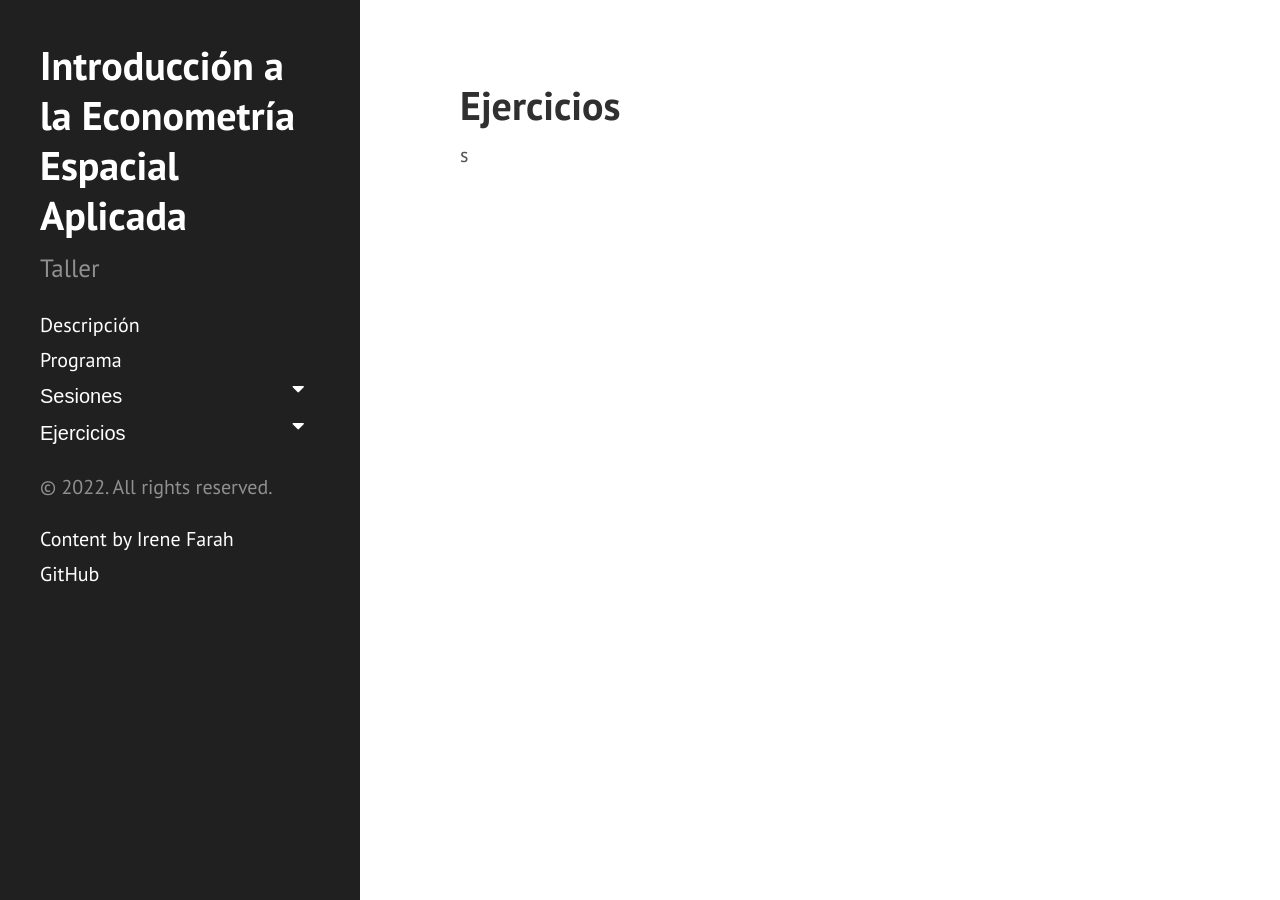
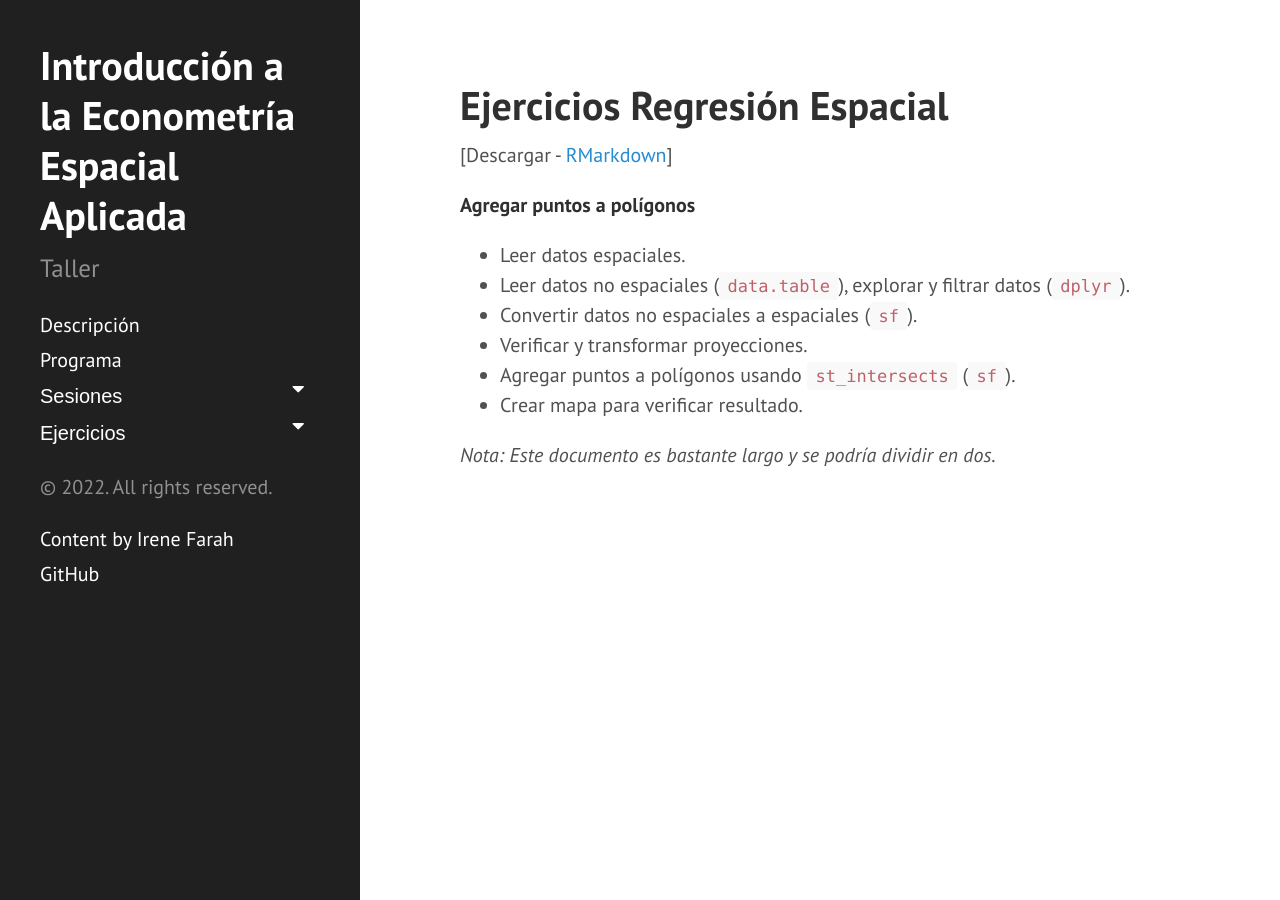
Before and after one commit to ifarah/sp_reg, a Jekyll site: the page built from REG.md, in a window 1280 px wide. Built offline with Jekyll 4.4.1, drawn with Linux system fonts in a browser that asks for light colours.

Commit message:
Update REG.md

```diff
--- a/REG.md
+++ b/REG.md
@@ -1,6 +1,17 @@
 ---
 layout: page
-title: Ejercicios
+title: Ejercicios Regresión Espacial
 ---
 
-s
+[Descargar - [RMarkdown](https://github.com/ifarah/t/blob/main/ejercicio_GIS.Rmd)]
+
+**Agregar puntos a polígonos**
+
+* Leer datos espaciales.
+* Leer datos no espaciales (`data.table`), explorar y filtrar datos (`dplyr`).
+* Convertir datos no espaciales a espaciales (`sf`).
+* Verificar y transformar proyecciones.
+* Agregar puntos a polígonos usando `st_intersects` (`sf`).
+* Crear mapa para verificar resultado.
+
+*Nota: Este documento es bastante largo y se podría dividir en dos.*
```
